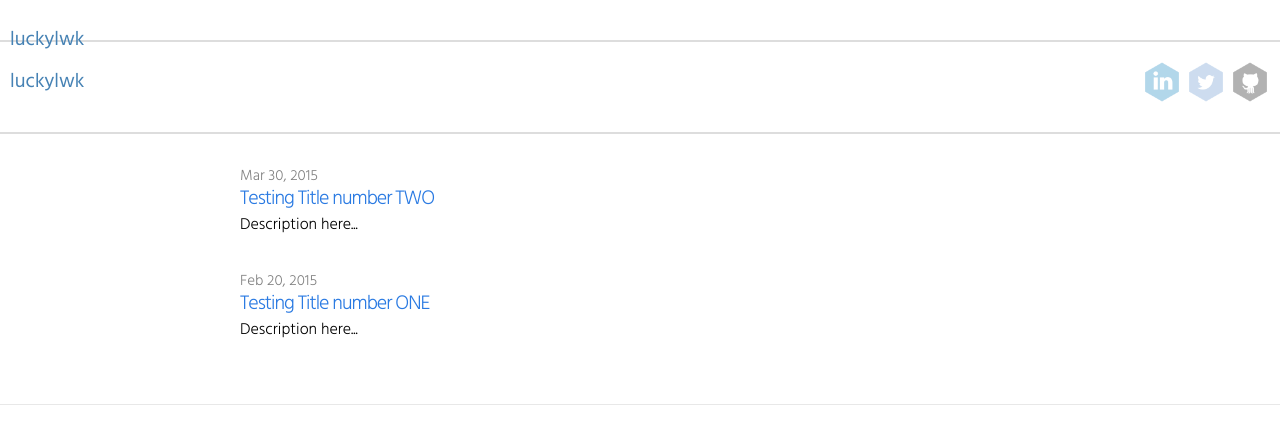
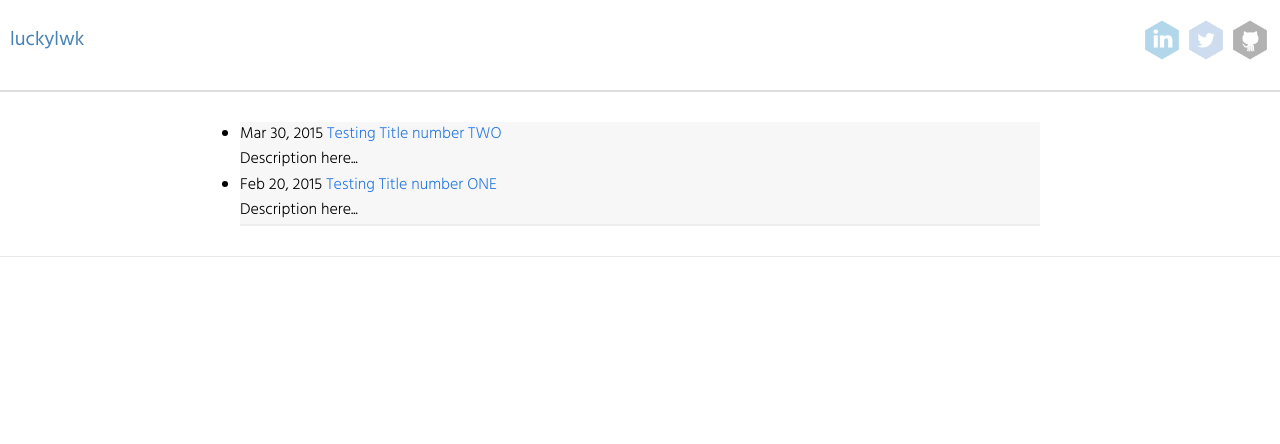
Before and after one commit to luckylwk/luckylwk.github.io, a Jekyll site: the page built from index.html, in a window 1280 px wide. Shown: the top 444 px of the page. Built offline with Jekyll 4.4.1, drawn with Linux system fonts in a browser that asks for light colours; Markdown is read by kramdown in place of the engine named in the settings.

Commit message:
Design update

```diff
--- a/_includes/header.html
+++ b/_includes/header.html
@@ -1,10 +1,3 @@
-        <header style="padding:20px 10px;">
-            <div class="left">
-                <span class="name">luckylwk</span>
-            </div>
-        </header>
-
-
         <header class="site-header">
             <!-- <div class="wrap"> -->
             <div>
--- a/_layouts/page.html
+++ b/_layouts/page.html
@@ -1,6 +1,7 @@
 ---
 layout: default
 ---
+
             <div class="post">
 
                 <header class="post-header">
--- a/_layouts/post.html
+++ b/_layouts/post.html
@@ -1,6 +1,7 @@
 ---
 layout: default
 ---
+
             <div class="post">
 
                 <header class="post-header">
--- a/css/main.css
+++ b/css/main.css
@@ -163,10 +163,55 @@ span.name {
 }
 
 
-/* Home styles */
-/* ----------------------------------------------------------*/
+/*
+    HOME - LINKS
+*/
+ul.notes {
+    display: block;
+    padding: 0px 10px;
+    list-style: none;
+}
+li {}
+a.notes {
+    position: relative;
+    display: block;
+    padding: 18px 10px;
+    color: #6f6f6f;
+    text-decoration: none;
+}
+a.notes:hover {
+    background: #eee;
+    color: #0b4d83;
+}
+h3 {
+    display: inline-block;
+    font-size: 1em; line-height: 1em;
+    font-weight: 400;
+}
+span.label {
+    margin: 0px 4px;
+    padding: 4px 8px;
+    background: #d5dee6;
+    font-size: 0.875em;
+    font-weight: 300;
+    color: steelblue;
+    border-radius: 3px;
+}
+span.date {
+    position: absolute;
+    right: 0px; top: 14px;
+    padding: 4px 8px;
+    font-size: 0.875em;
+    font-weight: 300;
+    color: #bbb;
+}
 
-.home h1 { margin-bottom: 25px; }
+.home {
+    border-bottom: 2px solid #eee;
+    background-color: #f7f7f7;
+}
+
+/*.home h1 { margin-bottom: 25px; }
 
 .posts { list-style-type: none; }
 
@@ -182,7 +227,9 @@ span.name {
     display: block;
     font-size: 15px;
     color: #818181;
-}
+}*/
+
+
 
 
 /* Post styles */
```
Also changed, not shown: _layouts/default.html (indentation only), index.html (indentation only). Lines whose indentation alone changed are shown as unchanged.
